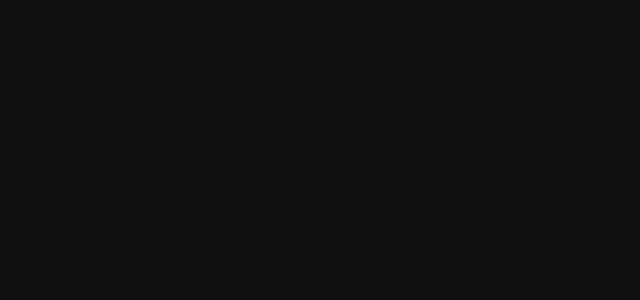
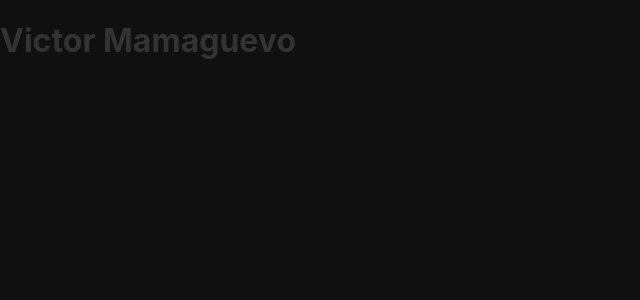
Before and after one commit to DiegoK36/Cytech, a React (Create React App) app in the folder cytech-app/: page /login in a window 1280 px wide. Before the commit this address had no page. Shown: the top 300 px of the page, without its empty margins (0-640 px from the left). Built offline with nearby package versions, Linux system fonts and the light colour scheme.

Commit message:
Ruta Login

```diff
--- a/cytech-app/src/App.js
+++ b/cytech-app/src/App.js
@@ -2,6 +2,7 @@
 import Inicio from './views/Inicio';
 import { BrowserRouter as Router, Route, Routes } from 'react-router-dom';
 import Registro from './views/Registro';
+import Login from './views/Login';
 
 function App() {
   return (
@@ -10,6 +11,7 @@
         <Routes>
           <Route path="/" element={<Inicio />} />
           <Route path="/registro" element={<Registro />} />
+          <Route path="/login" element={<Login />} />
         </Routes>
       </div>
     </Router>
--- a/cytech-app/src/views/Login.js
+++ b/cytech-app/src/views/Login.js
@@ -0,0 +1,14 @@
+import React from 'react';
+import { FontAwesomeIcon } from '@fortawesome/react-fontawesome';
+import { faEye, faEyeSlash } from '@fortawesome/free-solid-svg-icons';
+import '../css/Login.css';
+
+const Login = () => {
+    return (
+        <div>
+            <h1>Victor Mamaguevo</h1>
+        </div >
+    );
+};
+
+export default Login;
```
